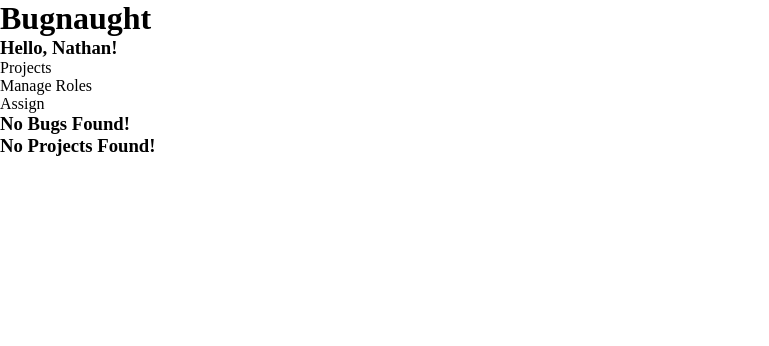
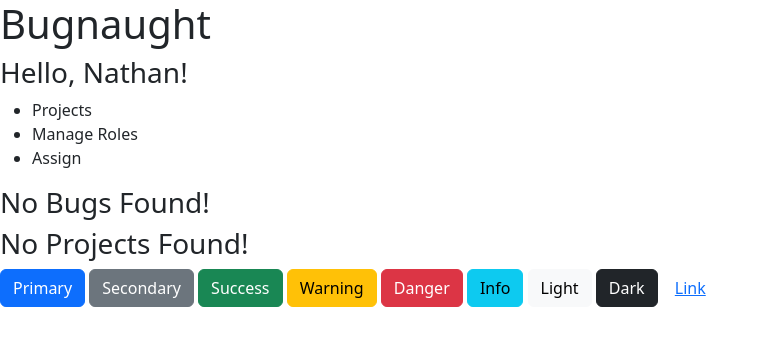
Before and after one commit to Bones81/Bugnaught, a React (Vite) app: page / in a window 1280 px wide. Shown: the top 346 px of the page, without its empty margins (0-769 px from the left). Built offline with nearby package versions, Linux system fonts and the light colour scheme.

Commit message:
install and test bootstrap

```diff
--- a/package.json
+++ b/package.json
@@ -10,7 +10,10 @@
     "preview": "vite preview"
   },
   "dependencies": {
+    "@popperjs/core": "^2.11.7",
+    "bootstrap": "^5.2.3",
     "react": "^18.2.0",
+    "react-bootstrap": "^2.7.4",
     "react-dom": "^18.2.0"
   },
   "devDependencies": {
@@ -22,6 +25,7 @@
     "eslint": "^8.38.0",
     "eslint-plugin-react-hooks": "^4.6.0",
     "eslint-plugin-react-refresh": "^0.3.4",
+    "sass": "^1.62.1",
     "typescript": "^5.0.2",
     "vite": "^4.3.2"
   }
--- a/src/App.tsx
+++ b/src/App.tsx
@@ -4,6 +4,7 @@
 import Navigation from './Navigation/navigation'
 import BugState from './interfaces/bug'
 import ProjectState from './interfaces/project'
+import { Button } from 'react-bootstrap'
 
 const App: React.FC = () => {
   const [bugs, setBugs] = useState<BugState[]>([])
@@ -59,6 +60,17 @@
 
       {/* End Content */}
 
+      {/* Testing Bootstrap */}
+      <Button variant="primary">Primary</Button>{' '}
+      <Button variant="secondary">Secondary</Button>{' '}
+      <Button variant="success">Success</Button>{' '}
+      <Button variant="warning">Warning</Button>{' '}
+      <Button variant="danger">Danger</Button>{' '}
+      <Button variant="info">Info</Button>{' '}
+      <Button variant="light">Light</Button>{' '}
+      <Button variant="dark">Dark</Button> <Button variant="link">Link</Button>
+
+
     </>
   )
 }
--- a/src/index.css
+++ /dev/null
@@ -1,5 +0,0 @@
-* {
-  margin: 0;
-  padding: 0;
-  box-sizing: border-box;
-}
--- a/src/main.tsx
+++ b/src/main.tsx
@@ -1,7 +1,7 @@
 import React from 'react'
 import ReactDOM from 'react-dom/client'
 import App from './App.tsx'
-import './index.css'
+import 'bootstrap/dist/css/bootstrap.min.css'
 
 ReactDOM.createRoot(document.getElementById('root') as HTMLElement).render(
   <React.StrictMode>
```
Also changed, not shown: 1 other file (tests, documents, lock files or other folders).
